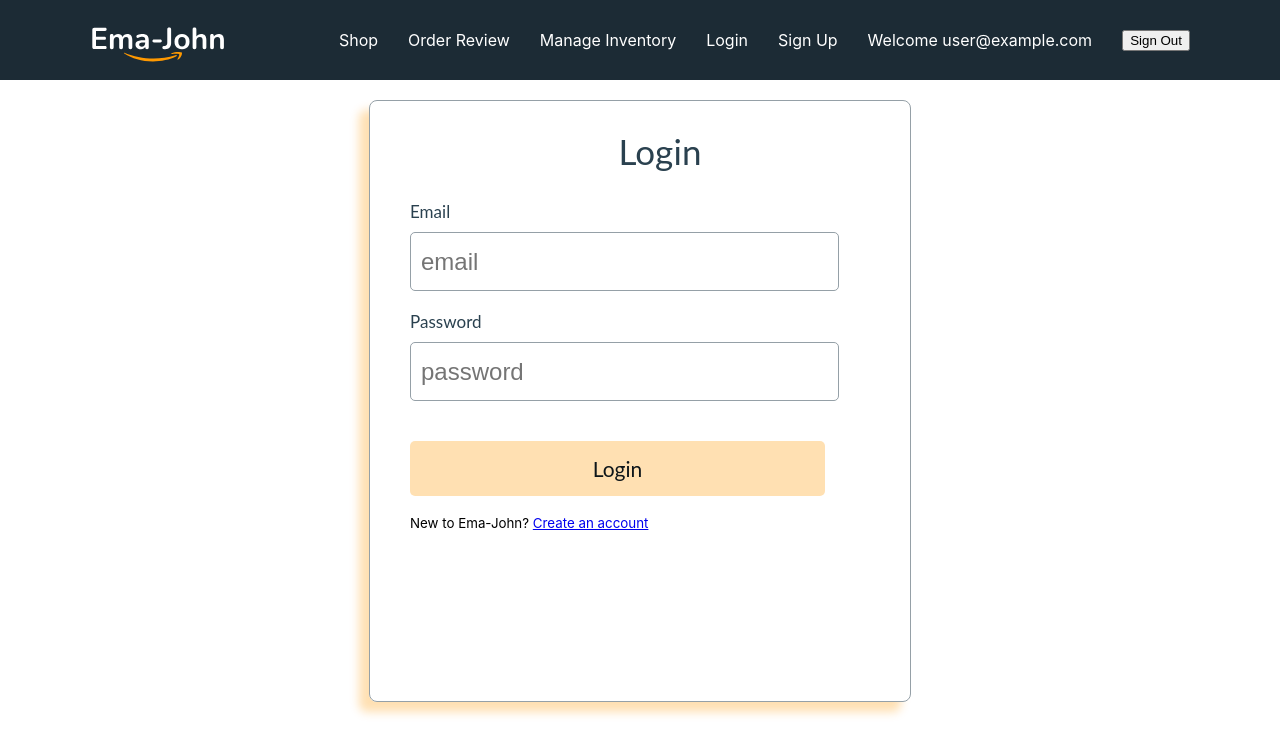
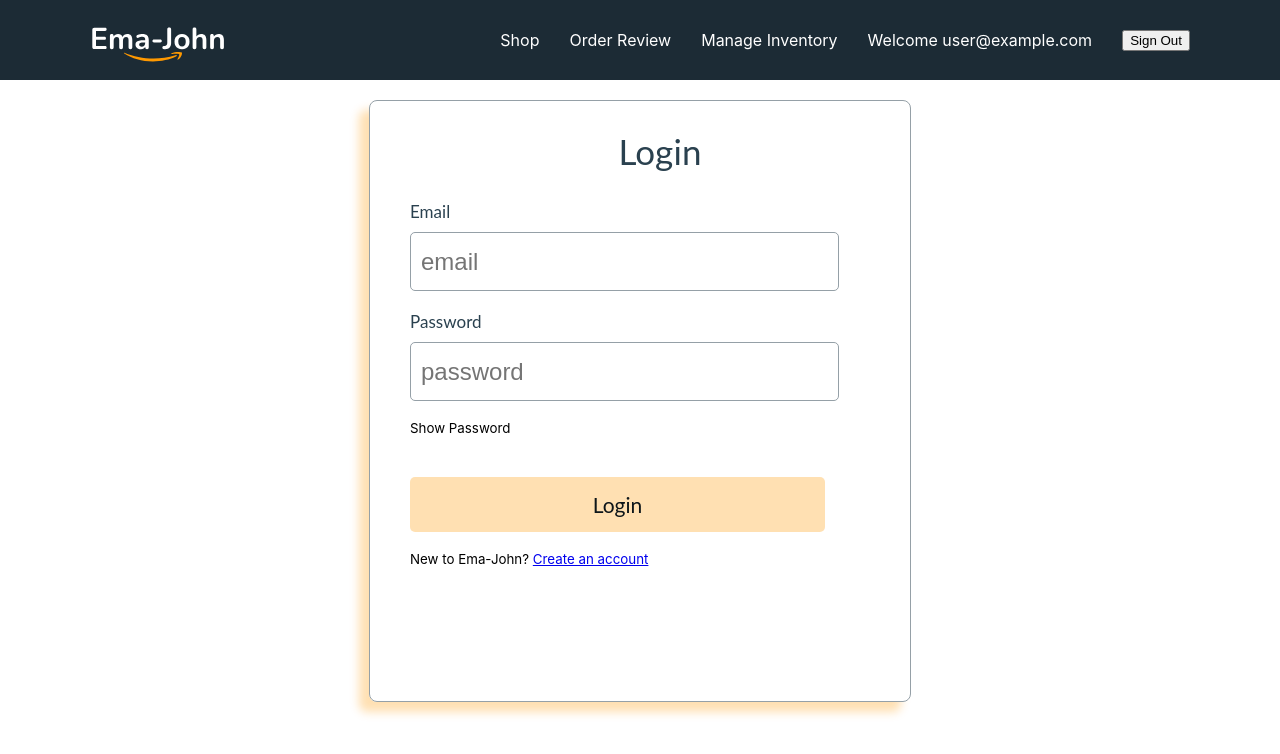
Before and after one commit to Nahiduzzamann/working-project, a React (Create React App) app: page /login in a window 1280 px wide. Shown: the top 754 px of the page. Built offline with nearby package versions, Linux system fonts and the light colour scheme; no server answers; sample sign-in values are in the browser's storage.

Commit message:
fire base deploy

```diff
--- a/src/component/Header/Header.js
+++ b/src/component/Header/Header.js
@@ -6,29 +6,29 @@ import { AuthContext } from '../providers/AuthProvider';
 
 
 const Header = () => {
-    const {user,logOut} = useContext(AuthContext)
-    const handleLogOut=()=>{
+    const { user, logOut } = useContext(AuthContext)
+    const handleLogOut = () => {
         console.log(user.email);
         logOut()
-        .then(result=>{})
-        .catch(er=>{
-            console.error(er)
-        })
+            .then(result => { })
+            .catch(er => {
+                console.error(er)
+            })
     }
     return (
         <nav className='header'>
             <img src={logo} alt="logo" />
-            <div style={{display:'flex',}}>
+            <div style={{ display: 'flex', }}>
                 <Link to={"/"}>Shop</Link>
                 <Link to={"/orders"}>Order Review</Link>
                 <Link to={"/inventory"}>Manage Inventory</Link>
-                <Link to={"/login"}>Login</Link>
-                <Link to={"/signup"}>Sign Up</Link>
+                {user? <div></div>:<div> <Link to={"/login"}>Login</Link>
+                    <Link to={"/signup"}>Sign Up</Link> </div>}
                 {
-                    user&&
-                    <div style={{display:'flex', marginLeft:30}}>
+                    user &&
+                    <div style={{ display: 'flex', marginLeft: 30 }}>
                         <span className='text-white'>Welcome {user.email}</span>
-                        <button style={{marginLeft:30}} onClick={handleLogOut}>Sign Out</button>
+                        <button style={{ marginLeft: 30 }} onClick={handleLogOut}>Sign Out</button>
                     </div>
                 }
             </div>
--- a/src/component/Login/Login.js
+++ b/src/component/Login/Login.js
@@ -1,11 +1,16 @@
 import React, { useContext, useState } from 'react';
 import './Login.css'
-import { Link } from 'react-router-dom';
+import { Link, useLocation, useNavigate } from 'react-router-dom';
 import { AuthContext } from '../providers/AuthProvider';
 
 const Login = () => {
+    const [show, setShow] = useState(false)
     const [error, setError] = useState('');
     const { signIn } = useContext(AuthContext)
+    const navigate = useNavigate()
+    const location = useLocation()
+    const from = location.state?.from?.pathname || '/';
+
     const handleSignIn = event => {
         event.preventDefault();
 
@@ -23,6 +28,7 @@ const Login = () => {
                 const loggedUser = result.user
                 console.log(loggedUser);
                 form.reset();
+                navigate(from, { replace: true })
             })
             .catch(error => {
                 console.log(error);
@@ -39,7 +45,13 @@ const Login = () => {
                 </div>
                 <div className='form-control'>
                     <label htmlFor='password'>Password</label>
-                    <input type='password' placeholder='password' name='password' id='' required></input>
+                    <input type={show?'text':'password'} placeholder='password' name='password' id='' required></input>
+                    <p onClick={() => setShow(!show)}><small>
+                        {
+                            show ? <span>Hide Password</span> : <span>Show Password</span>
+                        }
+                    </small>
+                    </p>
                 </div>
                 <input className='btn-submit' type='submit' value='Login'></input>
             </form>
--- a/src/component/providers/AuthProvider.js
+++ b/src/component/providers/AuthProvider.js
@@ -7,11 +7,14 @@ export const AuthContext = createContext(null)
 const auth = getAuth(app);
 const AuthProvider = ({ children }) => {
     const [user, setUser] = useState(null)
+    const [loading, setLoading] = useState(true)
 
     const createUser = (email, password) => {
+        setLoading(true)
         return createUserWithEmailAndPassword(auth, email, password);
     }
     const signIn = (email, password) => {
+        setLoading(true)
         return signInWithEmailAndPassword(auth, email, password);
     }
     const logOut = () => {
@@ -22,6 +25,7 @@ const AuthProvider = ({ children }) => {
     useEffect(() => {
         const unsubscribe = onAuthStateChanged(auth, (currentUser) => {
             setUser(currentUser)
+            setLoading(false)
         })
         //stop observing while unmounting
         return () => {
@@ -32,6 +36,7 @@ const AuthProvider = ({ children }) => {
 
     const authInfo = {
         user,
+        loading,
         createUser,
         signIn,
         logOut,
--- a/src/index.js
+++ b/src/index.js
@@ -16,6 +16,7 @@ import cartProductsLoader from './loaders/cartProductsLoader';
 import Checkout from './component/Checkout/Checkout';
 import Signup from './component/Signup/Signup';
 import AuthProvider from './component/providers/AuthProvider';
+import PrivateRoute from './routes/PrivateRoute/PrivateRoute';
 
 const router = createBrowserRouter([
   {
@@ -33,11 +34,12 @@ const router = createBrowserRouter([
       },
       {
         path: '/inventory',
-        element: <Inventory></Inventory>
+        element:<PrivateRoute><Inventory></Inventory></PrivateRoute>
+
       },
       {
         path: '/checkout',
-        element: <Checkout></Checkout>
+        element:<PrivateRoute><Checkout></Checkout></PrivateRoute>
       },
       {
         path: '/login',
--- /dev/null
+++ b/src/routes/PrivateRoute/PrivateRoute.js
@@ -0,0 +1,18 @@
+import React, { useContext } from 'react';
+import { AuthContext } from '../../component/providers/AuthProvider';
+import { Navigate, useLocation } from 'react-router-dom';
+
+const PrivateRoute = ({children}) => {
+    const { user ,loading} = useContext(AuthContext);
+    const location = useLocation()
+    if(loading){
+        return <div>Loading...</div>
+    }
+    if (user) {
+        return children;
+    }
+
+    return <Navigate to='/login' state={{from: location}} replace></Navigate>;
+};
+
+export default PrivateRoute;
```
Also changed, not shown: firebase.json (added), 1 other file (tests, documents, lock files or other folders).
